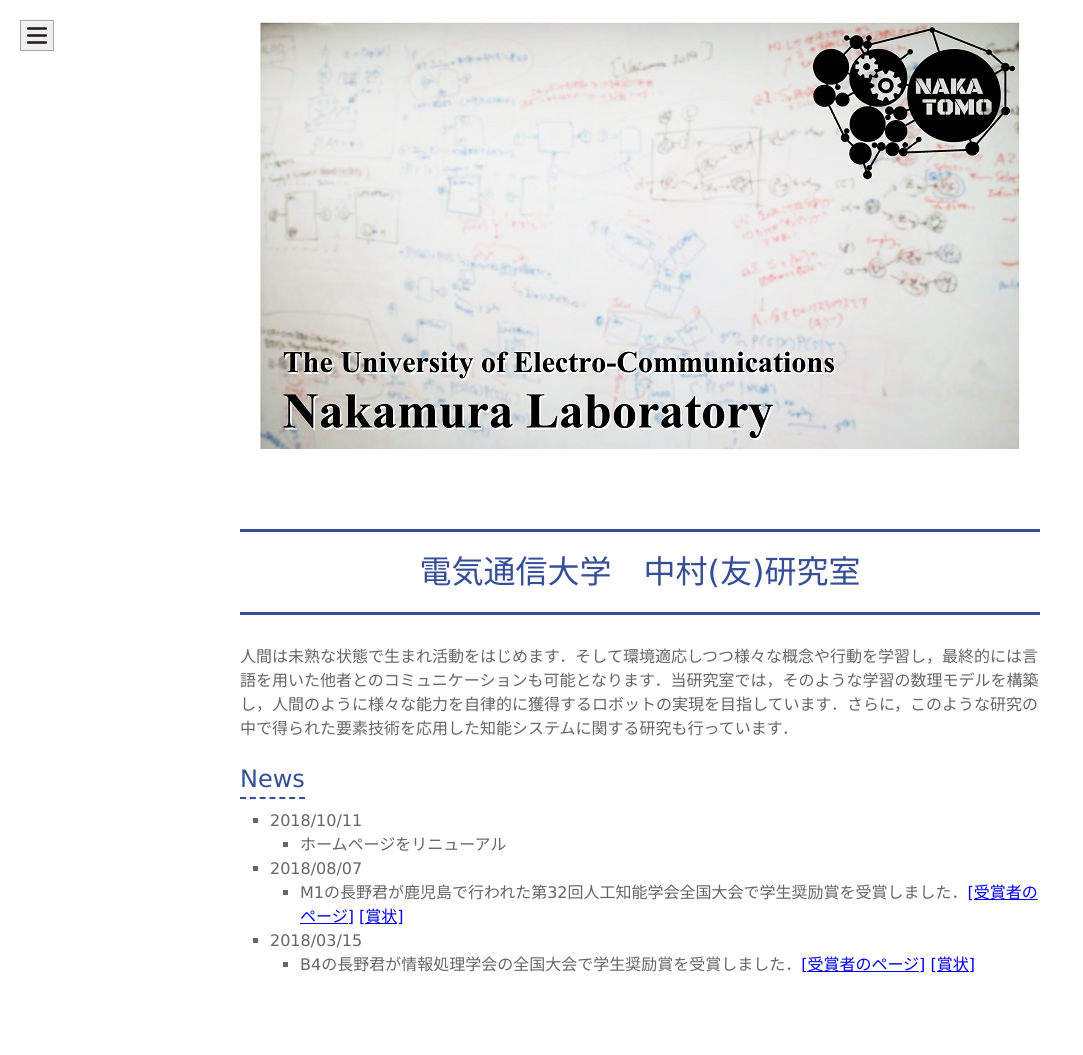
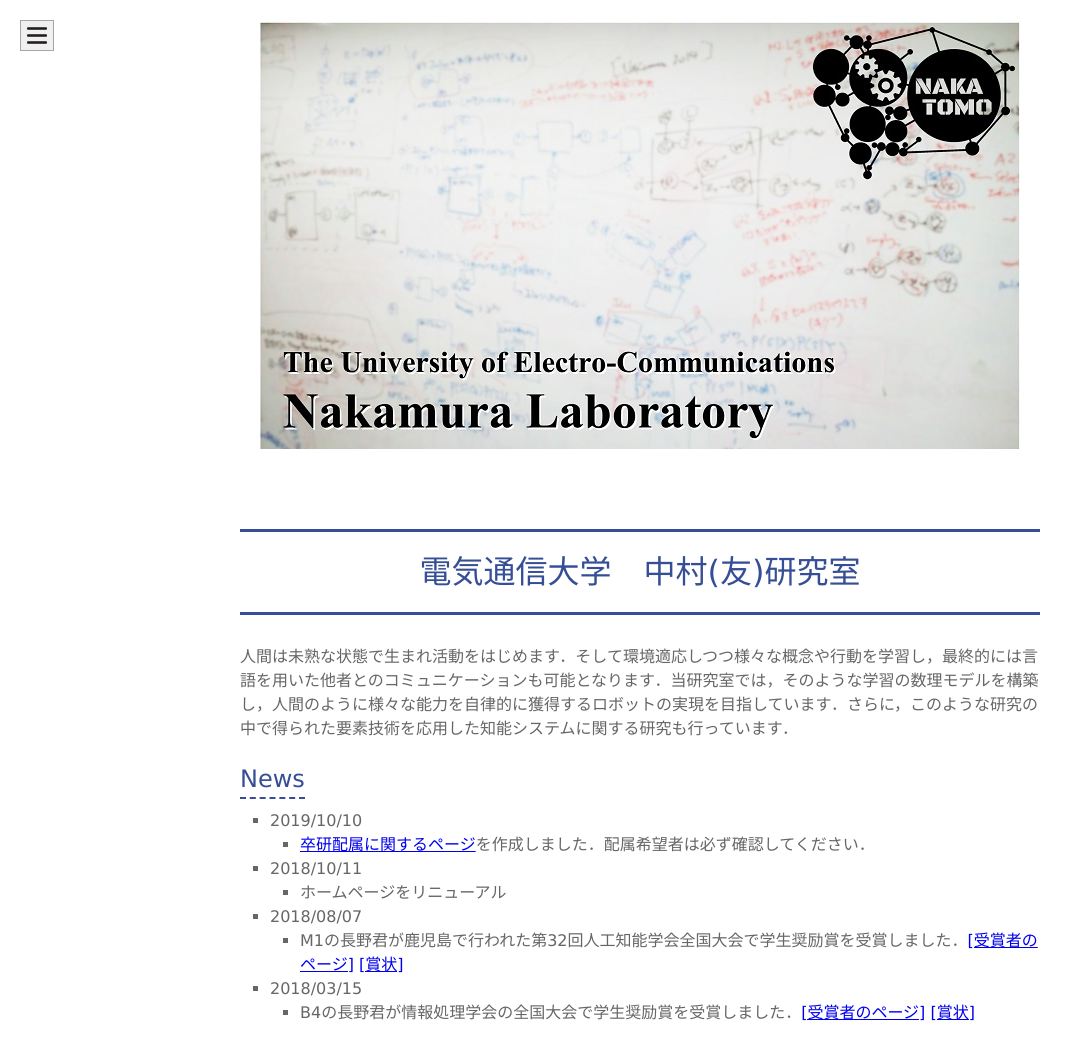
Before and after one commit to naka-lab/naka-lab.github.io, a Jekyll site: the page built from index.md, in a window 1280 px wide. Shown: the whole page, without its empty margins (0-1083 px from the left). Built offline with Jekyll 4.4.1, drawn with Linux system fonts in a browser that asks for light colours; our own code applies the rules of GitHub Pages for plain Markdown files; before the commit the page ends 1007 px from its top, so only the background shows below that.

Commit message:
卒研配属のページを作成

```diff
--- a/index.md
+++ b/index.md
@@ -6,6 +6,9 @@ layout: default
 人間は未熟な状態で生まれ活動をはじめます．そして環境適応しつつ様々な概念や行動を学習し，最終的には言語を用いた他者とのコミュニケーションも可能となります．当研究室では，そのような学習の数理モデルを構築し，人間のように様々な能力を自律的に獲得するロボットの実現を目指しています．さらに，このような研究の中で得られた要素技術を応用した知能システムに関する研究も行っています．
 
 ## News
+* 2019/10/10
+	* [卒研配属に関するページ](//hp.naka-lab.org/subpages/haizoku.html)を作成しました．配属希望者は必ず確認してください．
+
 * 2018/10/11
 	* ホームページをリニューアル
 
```
Also changed, not shown: subpages/haizoku.md (added, +8 -0 lines).
